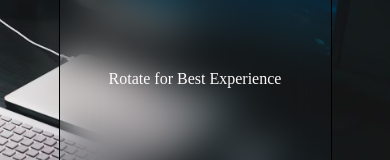
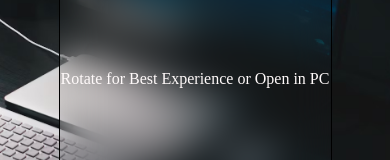
Before and after one commit to SharizHussain/02_The-desk, a React (Vite) app: page /manual in a window 390 px wide. Shown: the part 522-682 px from the top of the page. Built offline with nearby package versions, Linux system fonts and the light colour scheme.

Commit message:
Pc suggestion

```diff
--- a/src/LandingPage.css
+++ b/src/LandingPage.css
@@ -19,6 +19,7 @@
     .suggestion{
         display: flex !important;
         justify-content: center;
+        text-align: center;
     }
     .back{
         justify-content: right !important;
--- a/src/LandingPage.jsx
+++ b/src/LandingPage.jsx
@@ -40,7 +40,7 @@ export default function LandingPage({ landingToggleFun }) {
                                     <button className='manual' onClick={manualShow}>MANUAL</button>
                                 </div>
 
-                                <div className='suggestion'><span>Rotate for Best Experience</span></div>
+                                <div className='suggestion'><span>Rotate for Best Experience or Open in PC</span></div>
                             </>
                             :
                             <div className='manualPage'>
```
